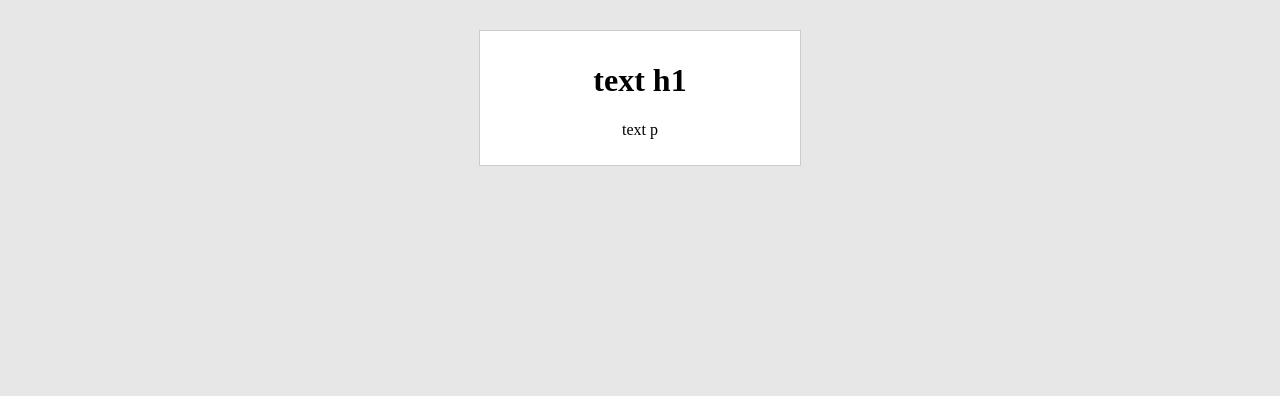
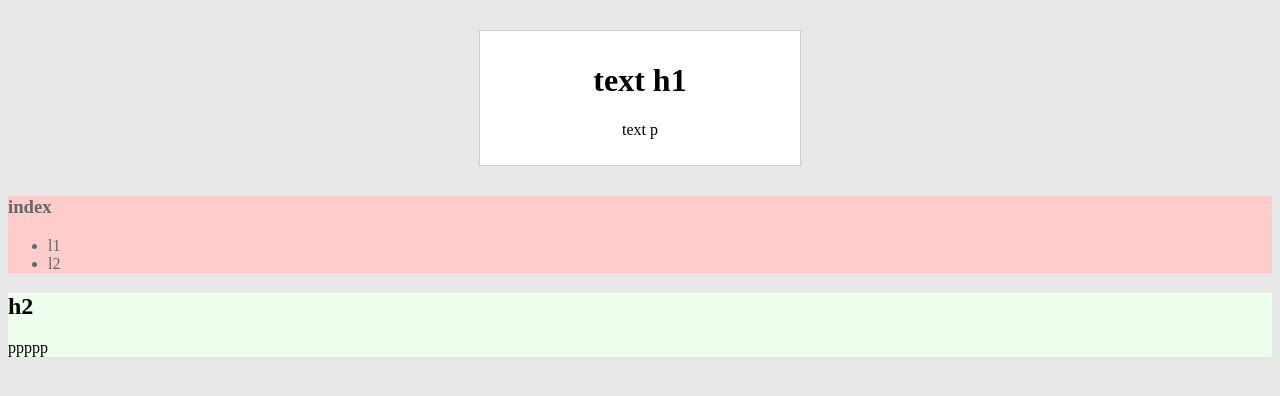
Before and after one commit to K02T01/tutorial, a website: page public_html/index.html in a window 1280 px wide. Drawn offline with Linux system fonts and the light colour scheme.

Commit message:
add index add content

```diff
--- a/public_html/index.html
+++ b/public_html/index.html
@@ -7,9 +7,22 @@
 		<link rel="stylesheet" type="text/css" href="test01.css">
 	</head>
 	<body>
-		<div>
+		<div class="head">
 			<h1>text h1</h1>
 			<p>text p</p>
 		</div>
+		<div class="index">
+			<h3>index</h3>
+			<nav>
+				<ul>
+					<li>l1</li>
+					<li>l2</li>
+				</ul>
+			</nav>
+		</div>
+		<div class="content">
+			<h2>h2</h2>
+			<p>ppppp</p>
+		</div>
 	</body>
 </html>
--- a/public_html/test01.css
+++ b/public_html/test01.css
@@ -7,7 +7,7 @@ body{
     background: #e7e7e7;
 }
 
-div{
+.head{
     background: #ffffff;
     width: 300px;
     padding: 10px;
@@ -15,3 +15,12 @@ div{
     border: 1px solid #cccccc;
     margin: 30px auto;
 }
+
+.index{
+    background: #ffcccc;
+    color: #666666;
+}
+
+.content{
+    background: #eeffee;
+}
```
